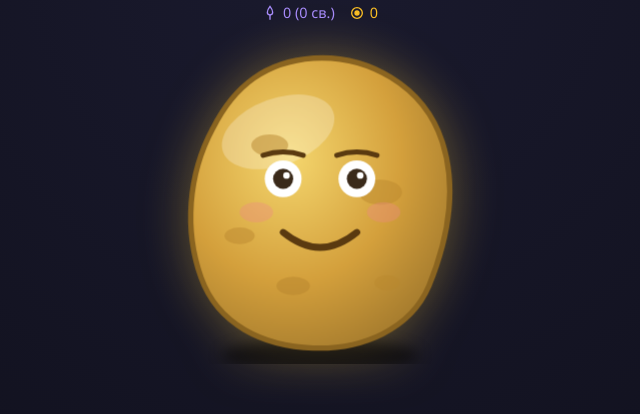
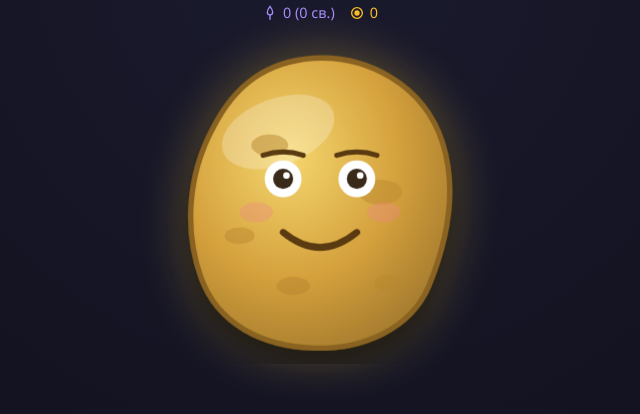
Before and after one commit to gensh633-alt/potato-legend, a plain HTML site: page index.html in a window 1280 px wide. Shown: the part 289-703 px from the top of the page, 320-960 px from the left. Drawn offline with Linux system fonts and the light colour scheme.

Commit message:
Update index.html

```diff
--- a/index.html
+++ b/index.html
@@ -200,11 +200,14 @@
       <clipPath id="potatoClip"><path d="M 96 16 C 128 14, 162 32, 173 66 C 182 94, 176 125, 165 152 C 154 178, 125 190, 96 189 C 66 188, 39 175, 29 147 C 19 119, 21 86, 36 58 C 49 32, 68 18, 96 16 Z"/></clipPath>
       <clipPath id="eyeLClip"><circle cx="78" cy="88" r="11"/></clipPath>
       <clipPath id="eyeRClip"><circle cx="122" cy="88" r="11"/></clipPath>
+      <filter id="dropShadow" x="-20%" y="-20%" width="140%" height="140%">
+       <feDropShadow dx="0" dy="8" stdDeviation="6" flood-color="#000" flood-opacity="0.5"/>
+      </filter>
     </defs>
 
-      <ellipse cx="100" cy="195" rx="60" ry="10" fill="rgba(0,0,0,0.5)" filter="blur(4px)"/>
+
     <g id="potatoBody">
-      <path id="potatoEllipse" d="M 96 16 C 128 14, 162 32, 173 66 C 182 94, 176 125, 165 152 C 154 178, 125 190, 96 189 C 66 188, 39 175, 29 147 C 19 119, 21 86, 36 58 C 49 32, 68 18, 96 16 Z" fill="url(#potatoGrad)" stroke="#8a6420" stroke-width="3.2"/>
+      <path id="potatoEllipse" d="M 96 16 C 128 14, 162 32, 173 66 C 182 94, 176 125, 165 152 C 154 178, 125 190, 96 189 C 66 188, 39 175, 29 147 C 19 119, 21 86, 36 58 C 49 32, 68 18, 96 16 Z" filter="url(#dropShadow)" fill="url(#potatoGrad)" stroke="#8a6420" stroke-width="3.2"/>
       <g id="potatoTextureLayer" clip-path="url(#potatoClip)" opacity=".35" pointer-events="none"></g>
 
       <ellipse cx="75" cy="60" rx="35" ry="20" fill="white" opacity="0.25" transform="rotate(-20 75 60)"/>
```
